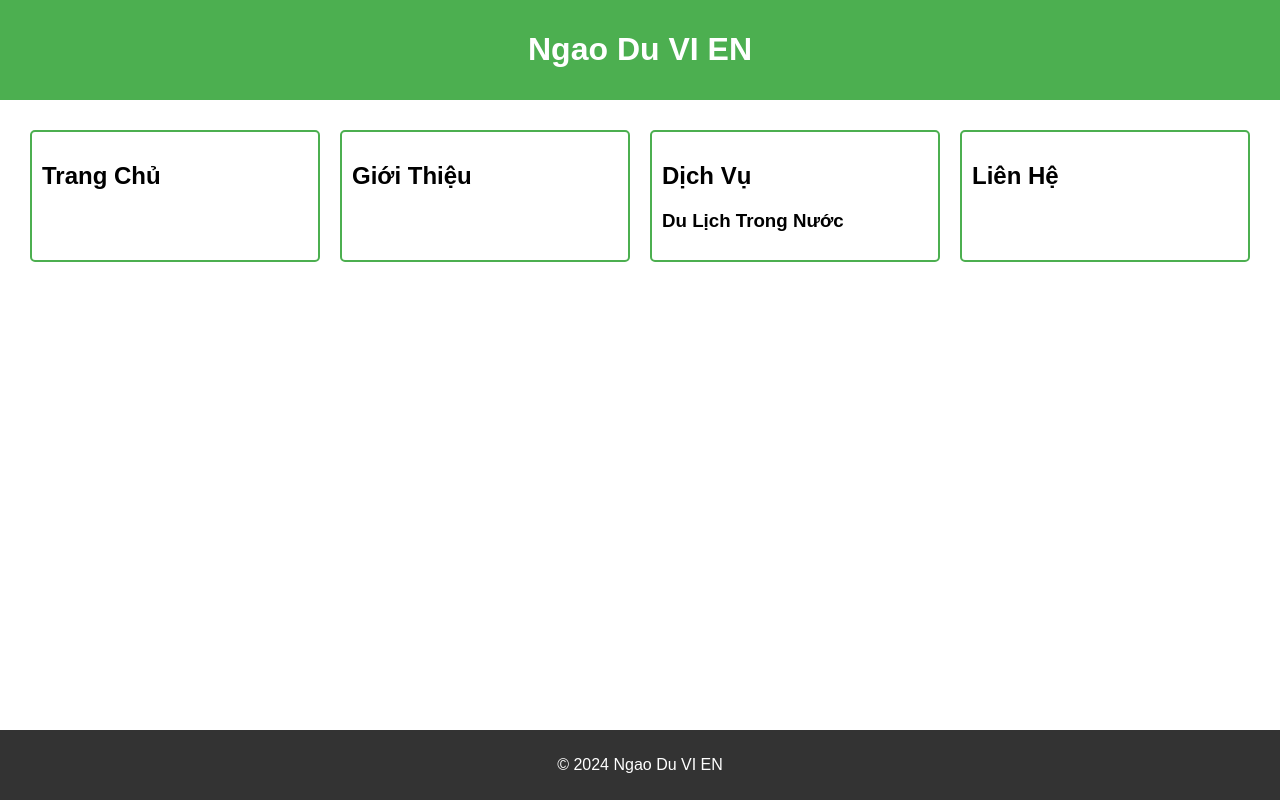
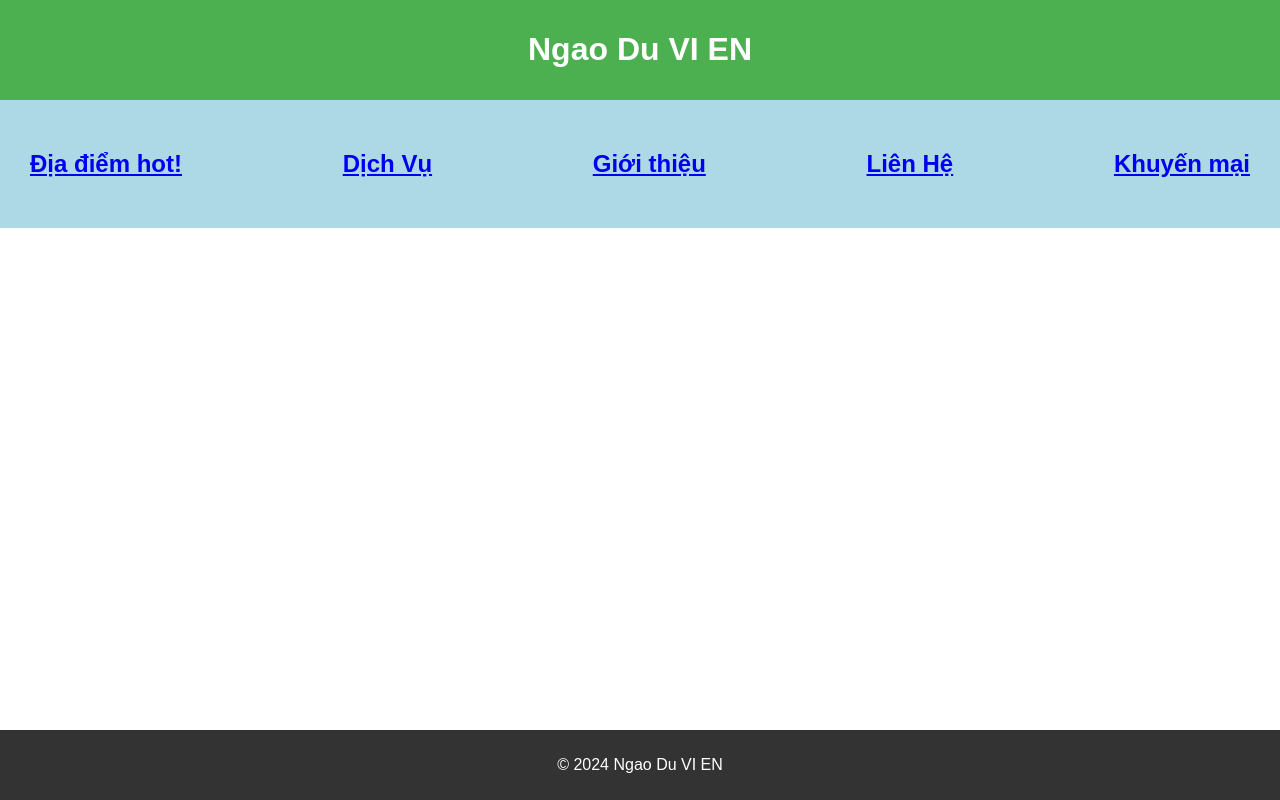
Before and after one commit to ngtiensdat/ProjectWeb, a plain HTML site: page PW.htm in a window 1280 px wide. Drawn offline with Linux system fonts and the light colour scheme.

Commit message:
click tieude

```diff
--- a/PW.htm
+++ b/PW.htm
@@ -18,22 +18,39 @@
             background-color: #4CAF50;
         }
        .container {
-            padding: 20px;
+			background-color: #ADD8E6;
+			height: auto;
+			padding: 30px;
 			display: flex;
+			justify-content: space-around;
+			align-items: center;
+			flex-wrap: wrap;
 }
+
         .section {
-            margin-bottom: 20px;
+
+            margin-bottom: 1px;
             border: 2px solid #4CAF50;
             padding: 10px;
             border-radius: 5px;
             flex: 1;
-            margin: 10px;
+            margin: 1px;
         }
         footer {
             background-color: #333;
             position: fixed;
             bottom: 0;
             width: 100%;
+        }
+		nav {
+			display: flex;
+            justify-content: space-between;
+            width: 100%;
+		}
+		nav div{
+			display:inline-block;
+			text-align: center;
+
 			}
     </style>
 </head>
@@ -43,24 +60,31 @@
     <h1>Ngao Du VI EN</h1>
 </header>
 <div class="container">
-    <div class="section">
-        <h2>Trang Chủ</h2>
+    <nav>
+       <div><h2><a href="#trangchu">Địa điểm hot!</a></h2></div>
+		<div><h2><a href="#dichvu">Dịch Vụ</a></h2></div>
+		<div><h2><a href="#gioithieu">Giới thiệu</a></h2></div>
+        <div><h2><a href="#lienhe">Liên Hệ</a></h2></div>
+		<div><h2><a href="#khuyenmai">Khuyến mại</a></h2></div>
+	</nav>
 </div>
 
-    <div class="section">
-        <h2>Giới Thiệu</h2>
+<div id="trangchu">
+
 </div>
 
-    <div class="section">
-        <h2>Dịch Vụ</h2>
-        <div>
-            <h3>Du Lịch Trong Nước</h3>
+<div id="dichvu">
+
 </div>
+<div id="gioithieu">
+
+</div>
+<div id="lienhe">
+
 </div>
 
-    <div class="section">
-        <h2>Liên Hệ</h2>
-    </div>
+<div id="khuyenmai">
+
 </div>
 
 <footer>
```
Lines whose indentation alone changed are shown as unchanged.
